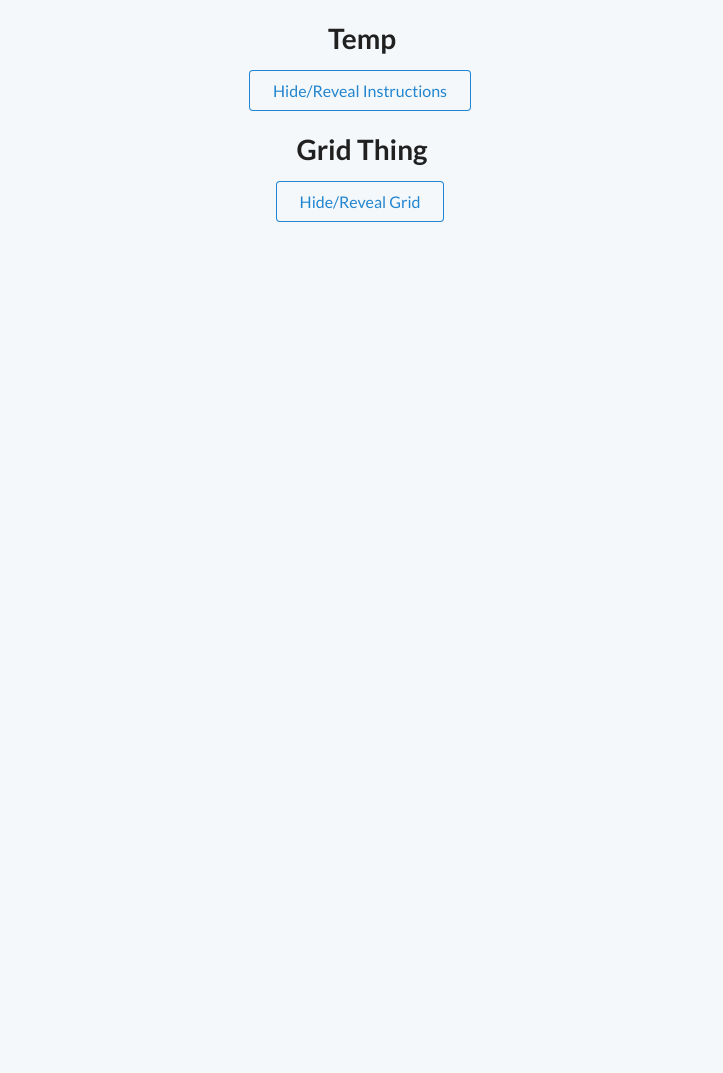
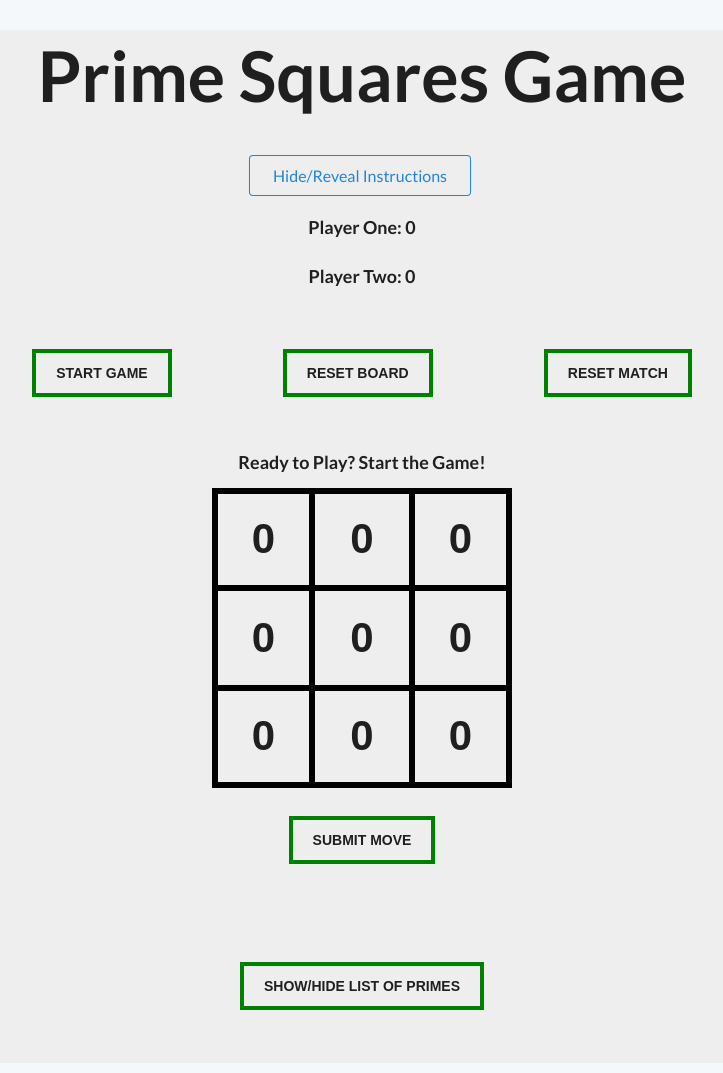
Before and after one commit to TestSubjector/PrimeSquaresGame, a PHP site: page /iframe.html in a window 1280 px wide. Shown: the whole page, without its empty margins (278-1001 px from the left). Before the commit the page ends 222 px from the top, so only its background shows below. Run offline with PHP 8.4, Linux system fonts and the light colour scheme; some libraries are stand-ins or nearby versions.

Commit message:
tic tac toe prime squares game improved

```diff
--- a/src/assets/css/tictac.css
+++ b/src/assets/css/tictac.css
@@ -22,11 +22,6 @@
   h2 {
     margin-top: 1em;
     font-size: 2rem;
-  }
-
-  h3 {
-    margin-top: 1em;
-    font-size: 1rem;
   }
 
   .scoreboard {
--- a/src/assets/js/tictac.js
+++ b/src/assets/js/tictac.js
@@ -1,8 +1,7 @@
 player = 1;
-computer = "X";
-playerTwo = 2;
-player_score = 0;
-computer_score = 0;
+player_two = 2;
+local_player_score = 0;
+local_player_two_score = 0;
 counter = 0;
 last_move_index = -1;
 primes_showing = false;
@@ -10,49 +9,63 @@ primes_showing = false;
 board_full = false;
 winner_found = false;
 play_board = [0, 0, 0, 0, 0, 0, 0, 0, 0];
-occupied = [0, 0, 0, 0, 0, 0, 0, 0, 0];
+occupied = [3, 3, 3, 3, 3, 3, 3, 3, 3];
 html_board = document.getElementsByClassName("block");
 winner_statement = document.getElementById("winner");
-html_player_score = document.getElementById("player-score");
-html_computer_score = document.getElementById("computer-score");
+html_player_score = document.getElementById("player_score");
+html_player_two_score = document.getElementById("player_two_score");
 html_show_primes = document.getElementById("show_primes");
+html_player_turn = document.getElementById("player_turn");
 
-initial_text_player_score = html_player_score.innerText;
-initial_text_computer_score = html_computer_score.innerText;
+initial_text_player_score = player_score.innerText;
+initial_text_player_two_score = player_two_score.innerText;
 
 render_board = () => {
     play_board.forEach((element, index) => {
         html_board[index].innerText = play_board[index].toString();
-    if (occupied[index] != 0){
+        // if (occupied[index] != 0)
+        //     html_board[index].className += " " + "occupied";
+        if ((last_move_index != -1 && index != last_move_index && occupied[index] == 0) || occupied[index] != 0)
             html_board[index].className += " " + "occupied";
-    }
-    // if (element == player || element == playerTwo) {
-    //   html_board[index].className += " " + "occupied";
-    // }
     });
 };
 
-check_board_complete = () => {
-  let flag = true;
-  play_board.forEach(element => {
-    if (element != player && element != playerTwo) {
-      flag = false;
+loadup = () => {
+    play_board = [0, 0, 0, 0, 0, 0, 0, 0, 0];
+    occupied = [3, 3, 3, 3, 3, 3, 3, 3, 3];
+    last_move_index = -1;
+    render_board();
+    player_turn.innerText = "Ready to Play? Start the Game!";
+    local_player_score = 0;
+    local_player_two_score = 0;
+    initial_text_player_score = player_score.innerText;
+    initial_text_player_two_score = player_two_score.innerText;
+    player_score.innerText = initial_text_player_score + " " + local_player_score.toString();
+    player_two_score.innerText = initial_text_player_two_score + " " + local_player_two_score.toString();
 }
+
+reset_board = () => {
+    play_board = [0, 0, 0, 0, 0, 0, 0, 0, 0];
+    occupied = [0, 0, 0, 0, 0, 0, 0, 0, 0];
+    board_full = false;
+    winner_found = 0;
+    counter = 0;
+    last_move_index = -1;
+    play_board.forEach((element, index) => {
+        html_board[index].classList.remove("occupied");
+        html_board[index].classList.remove("win");
     });
-  if (flag == false) {
-    board_full = false;
-  } else {
-    board_full = true;
-  }
+    winner.classList.remove("playerWin");
+    winner.classList.remove("computerWin");
+    winner.innerText = "";
+    player_turn.innerText = "Ready Player One?";
+    render_board();
 };
 
-// check_line = (a, b, c) => {
-//   return (
-//     play_board[a] == play_board[b] &&
-//     play_board[b] == play_board[c] &&
-//     (play_board[a] == player || play_board[a] == playerTwo)
-//   );
-// };
+start_game = () => {
+    player_turn.innerText = "Ready Player One?";
+    reset_board();
+}
 
 check_if_prime = num => {
     for (j = 2; j <= Math.sqrt(num); ++j){
@@ -114,12 +127,12 @@ winner_found_now = () => {
 check_for_winner = () => {
     winner_found = check_match();
     if (winner_found == player) {
-    player_score += 1;
+        local_player_score += 1;
         winner.innerText = "Winner is Player One!!";
         winner.classList.add("playerWin");
         winner_found_now();
-  } else if (winner_found == playerTwo) {
-    computer_score += 1;
+    } else if (winner_found == player_two) {
+        local_player_two_score += 1;
         winner.innerText = "Winner is Player Two";
         winner.classList.add("computerWin");
         winner_found_now();
@@ -128,62 +141,62 @@ check_for_winner = () => {
         winner.classList.add("draw");
         winner_found_now();
     }
-  html_player_score.innerText = initial_text_player_score + " " + player_score;
-  html_computer_score.innerText =
-    initial_text_computer_score + " " + computer_score;
+    player_score.innerText = initial_text_player_score + " " + local_player_score.toString();
+    player_two_score.innerText = initial_text_player_two_score + " " + local_player_two_score.toString();
 };
 
 addPlayerMove = e => {
     if (winner_found == 0 && occupied[e] == 0) {
         if (last_move_index != -1 && last_move_index != e){
-        occupied[last_move_index] = (counter % 2) + 1;
-        last_move_index = e;
-        counter++;
+            alert("Sorry! You can't update this index as you've already made your grid index choice...");
+            return;
         }
+        // if (last_move_index != -1 && last_move_index != e){
+        //     occupied[last_move_index] = (counter % 2) + 1;
+        //     last_move_index = e;
+        //     counter++;
+        // }
         play_board[e] = (play_board[e] + 1) % 10;
         last_move_index = e;
+        player_turn.innerText = "Ready Player " + ((counter % 2) == 0? "One?" : "Two?");
         render_board();
         check_for_winner();
-    // print_stuff();
         return;
-  } else {
     }
 };
 
-reset_board = () => {
-  play_board = [0, 0, 0, 0, 0, 0, 0, 0, 0];
-  occupied = [0, 0, 0, 0, 0, 0, 0, 0, 0];
-  board_full = false;
-  winner_found = 0;
-  counter = 0;
+submit_move = () => {
+    // return;
+    occupied[last_move_index] = (counter % 2) + 1;
     last_move_index = -1;
+    ++counter;
+    player_turn.innerText = "Ready Player " + ((counter % 2) == 0? "One?" : "Two?");
     play_board.forEach((element, index) => {
+        if (occupied[index] == 0)
             html_board[index].classList.remove("occupied");
-    html_board[index].classList.remove("win");
     });
-  winner.classList.remove("playerWin");
-  winner.classList.remove("computerWin");
-  winner.innerText = "";
     render_board();
+    check_board_complete();
+    check_for_winner();
+}
+
+check_board_complete = () => {
+    let flag = true;
+    play_board.forEach((element,index) => {
+        if (element == 0) {
+            flag = false;
+        }
+    });
+    if (flag == false) board_full = false;
+    else board_full = true;
 };
 
 reset_match = () => {
     reset_board();
-  player_score = 0;
-  computer_score = 0;
-  html_player_score.innerText = initial_text_player_score + " " + player_score;
-  html_computer_score.innerText =
-    initial_text_computer_score + " " + computer_score;
-};
-
-end_game = () => {
-    ++counter;
-    occupied[last_move_index] = (counter % 2) + 1;
-    html_board[last_move_index].className += " " + "occupied";
-    board_full = true;
-    check_for_winner();
-
-    // reset_board();
+    local_player_score = 0;
+    local_player_two_score = 0;
+    player_score.innerText = initial_text_player_score + " " + local_player_score.toString();
+    player_two_score.innerText = initial_text_player_two_score + " " + local_player_two_score.toString();
 };
 
 print_stuff = () => {
--- a/src/iframe.html
+++ b/src/iframe.html
@@ -13,36 +13,9 @@
     <link rel="stylesheet" type="text/css" href="assets/css/tictac.css">
 </head>
 
-<body>
+<body onload="loadup()">
 
 <div id="gameArea">
-    <div class=title>
-        <h2>Temp</h2>
-        <button class="large ui blue basic button" v-on:click="changeInstr()">Hide/Reveal Instructions</button>
-    </div>
-
-    <div>
-        <div class="instr"v-if="showInstr()">
-            <strong>Overview:</strong> <br/>
-            <p> Lorem ipsum dolor sit amet, consectetur adipiscing elit. Nulla euismod, eros dictum ultricies pharetra, turpis diam tincidunt nibh, ac posuere lorem lectus vel mauris. Duis sollicitudin mi purus, in vehicula</p>
-            <!-- <strong>Phases:</strong> <br/>
-            <ol>
-                <li> The Detector looks away from the screen while the Badguy builds a tunnel.
-                    Maximum length of the tunnel is randomly generated,
-                    and will be specified before building begins.
-                    The tunnel needs to be a simple path with a start and end node on the top and bottom rows respectively.
-                    In order to construct the tunnel, the Badguy needs to click on the edges he wants to be a part of his tunnel.
-                    When he is content with the tunnel, he clicks on the "I finished my tunnel" button in the info panel and the tunnel will disappear. </li>
-                <li> Now the Detector can begin detecting by placing probes on any number of intersections or edges. When the Detector is done,
-                    click the "Done placing first round of probes" button.
-                    If a given probe is on top of a part of the tunnel,
-                    the probe will turn green. Repeat this process up to two more times. </li>
-                <li> The Detector selects what she believes is the location of the tunnel.
-                    When she is done, she clicks on the "Ready to submit final guess" button. </li>
-            </ol> -->
-            <p>Mauris sit amet leo tempor, posuere risus ut, facilisis nibh. Proin sagittis dignissim enim et porttitor. Donec vel odio et lacus dictum luctus. Donec sagittis egestas malesuada. Donec eros nunc, porta at velit a, mattis eleifend sem. Suspendisse potenti. Fusce id massa eu lectus finibus feugiat a eu lorem.</p>
-        </div>
-    </div>
     <div id = "infoPanel" v-if="showInfoPanel()">
         <button class="large ui green basic button" v-on:click="gotoBegin()">Start from beginning</button>
         <div id = "basicInfoTwoPlayer" v-if="showBasicInfoPvP()">
@@ -129,17 +102,49 @@
             </transition>
         </div> -->
     </div>
-    <div class="title">
-        <h2>Grid Thing</h2>
-        <button class="large ui blue basic button" v-on:click="toggleGrid()">Hide/Reveal Grid</button>
-    </div>
-    <div id = "gridWrapper" v-if="showGrid()">
+    <!-- <div class="title"> -->
+        <!-- <h2>Ready Player One?</h2> -->
+        <!-- <button class="large ui blue basic button" v-on:click="toggleGrid()">Hide/Reveal Grid</button> -->
+    <!-- </div> -->
+    <div id = "gridWrapper">
         <div class="container">
             <h1>Prime Squares Game</h1>
+            <div class=title>
+                <button class="large ui blue basic button" v-on:click="changeInstr()">Hide/Reveal Instructions</button>
+            </div>
+            <div>
+                <div class="instr"v-if="showInstr()">
+                    <strong>Overview:</strong> <br/>
+                    <p> Lorem ipsum dolor sit amet, consectetur adipiscing elit. Nulla euismod, eros dictum ultricies pharetra, turpis diam tincidunt nibh, ac posuere lorem lectus vel mauris. Duis sollicitudin mi purus, in vehicula</p>
+                    <!-- <strong>Phases:</strong> <br/>
+                    <ol>
+                        <li> The Detector looks away from the screen while the Badguy builds a tunnel.
+                            Maximum length of the tunnel is randomly generated,
+                            and will be specified before building begins.
+                            The tunnel needs to be a simple path with a start and end node on the top and bottom rows respectively.
+                            In order to construct the tunnel, the Badguy needs to click on the edges he wants to be a part of his tunnel.
+                            When he is content with the tunnel, he clicks on the "I finished my tunnel" button in the info panel and the tunnel will disappear. </li>
+                        <li> Now the Detector can begin detecting by placing probes on any number of intersections or edges. When the Detector is done,
+                            click the "Done placing first round of probes" button.
+                            If a given probe is on top of a part of the tunnel,
+                            the probe will turn green. Repeat this process up to two more times. </li>
+                        <li> The Detector selects what she believes is the location of the tunnel.
+                            When she is done, she clicks on the "Ready to submit final guess" button. </li>
+                    </ol> -->
+                    <p>Mauris sit amet leo tempor, posuere risus ut, facilisis nibh. Proin sagittis dignissim enim et porttitor. Donec vel odio et lacus dictum luctus. Donec sagittis egestas malesuada. Donec eros nunc, porta at velit a, mattis eleifend sem. Suspendisse potenti. Fusce id massa eu lectus finibus feugiat a eu lorem.</p>
+                </div>
+            </div>
             <div class="scoreboard">
-                <h3 id="player-score">Player One:</h3>
-                <h3 id="computer-score">Player Two:</h3>
+                <h3 id="player_score">Player One:</h3>
+                <h3 id="player_two_score">Player Two:</h3>
             </div>
+            <div class="button-holder">
+                <button onclick="start_game()">START GAME</button>
+                <button onclick="reset_board()">RESET BOARD</button>
+                <button onclick="reset_match()">RESET MATCH</button>
+                <!-- <button onclick="end_game()">END GAME</button> -->
+            </div>
+            <h3 id="player_turn"></h3>
             <div class="play-area">
                 <div id="0" class="block" onclick="addPlayerMove(0)"></div>
                 <div id="1" class="block" onclick="addPlayerMove(1)"></div>
@@ -151,11 +156,11 @@
                 <div id="7" class="block" onclick="addPlayerMove(7)"></div>
                 <div id="8" class="block" onclick="addPlayerMove(8)"></div>
             </div>
+            <div class="button-holder">
+                <button onclick="submit_move()">SUBMIT MOVE</button>
+            </div>
             <h2 id="winner"></h2>
             <div class="button-holder">
-                <button onclick="reset_board()">RESET BOARD</button>
-                <button onclick="reset_match()">RESET MATCH</button>
-                <button onclick="end_game()">END GAME</button>
                 <button onclick="toggle_primes()">SHOW/HIDE LIST OF PRIMES</button>
             </div>
             <h3 id="show_primes"></h3>
```
Lines whose indentation alone changed are shown as unchanged.
